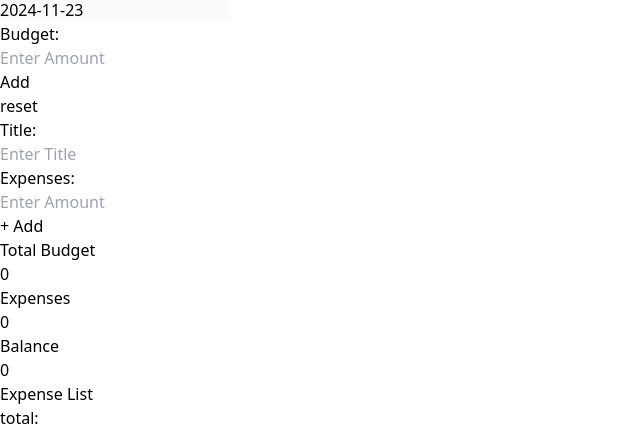
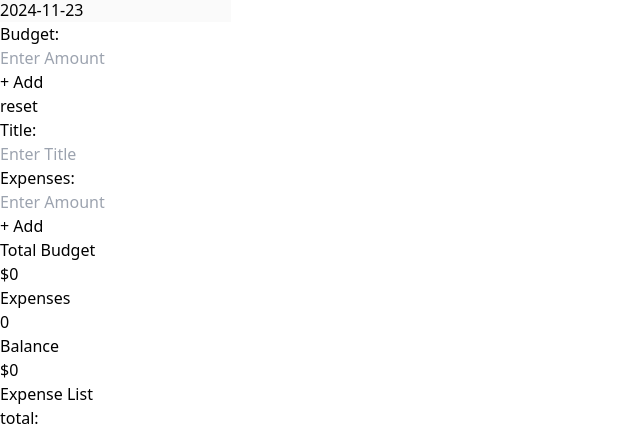
Before and after one commit to reachmohdaltaf/Expenzy, a React (Vite) app: page / in a window 1280 px wide. Shown: the part 146-578 px from the top of the page, without its empty margins (0-640 px from the left). Built offline with nearby package versions, Linux system fonts and the light colour scheme.

Commit message:
newwwcommit

```diff
--- a/src/Pages/About.jsx
+++ b/src/Pages/About.jsx
@@ -6,10 +6,10 @@ const About = () => {
         <div className="sticky top-0"><Navbar/>
         </div>
         <div className="flex p-10  justify-center">
-        <section className="max-w-4xl mx-auto p-8">
+        <section className="max-w-4xl  p-4">
         <h1 className="text-5xl font-extralight text-center mb-6">About Expense Tracker</h1>
         <p className="text-lg text-gray-700 mb-4">
-          Welcome to the **Expense Tracker**, your go-to solution for managing and tracking your personal finances.
+          Welcome to the Expense Tracker, your go-to solution for managing and tracking your personal finances.
           Our app helps you monitor your expenses, categorize them, and stay within your budget.
         </p>
         <p className="text-lg text-gray-700 mb-4">
--- a/src/Pages/Home.jsx
+++ b/src/Pages/Home.jsx
@@ -44,8 +44,7 @@ const Home = () => {
 
   const handleBudget = (budget) => {
     if (isNaN(budget.amount) || budget.amount < 0) {
-      toast.error("Please Amount in numbers")
-      return;
+      toast.error(" Enter your new budget !")
     }
     setBudget(Number(budget.amount));
   };
--- a/src/components/OutputContainer.jsx
+++ b/src/components/OutputContainer.jsx
@@ -8,7 +8,7 @@ const OutputContainer = ({budget, expenses, balance}) => {
     <div className="bg-[#537EF8] mt-10 w-[70%] flex justify-between h-fit p-5 text-white">
       <div className="TotalBudget">
         <h3>Total Budget</h3>
-        <p>{budget}</p>
+        <p>${budget}</p>
       </div>
       <div className="Expenses">
         <h3>Expenses</h3>
@@ -16,7 +16,7 @@ const OutputContainer = ({budget, expenses, balance}) => {
       </div>
       <div className="Balance">
         <h3>Balance</h3>
-        <p>{balance}</p>
+        <p>${balance}</p>
       </div>
     </div>
     </div>
--- a/src/components/TopBoard.jsx
+++ b/src/components/TopBoard.jsx
@@ -49,10 +49,12 @@ const TopBoard = ({ onBudgetSubmit, resetBtn, budget, today, onExpenseSubmit })
                 <input
                     type="text"
                     className="p-2 bg-gray-100 focus:bg-white"
-                    placeholder={budget? "Re-Enter Amount" : "Enter Amount"}
+                    placeholder={budget?  "Click Reset to Re-Enter" : "Enter Amount"}
+                    disabled={!!budget}
+
                 />
                 <div className="flex gap-3">
-                <Button value={"Add"}/>
+                <Button value={"+ Add"}/>
                 <button onClick={resetBtn} className="active:scale-95 bg-red-500 rounded-lg pr-2 pl-2 hover:bg-red-600 text-white ">reset </button>
                 </div>
             </form>
```
